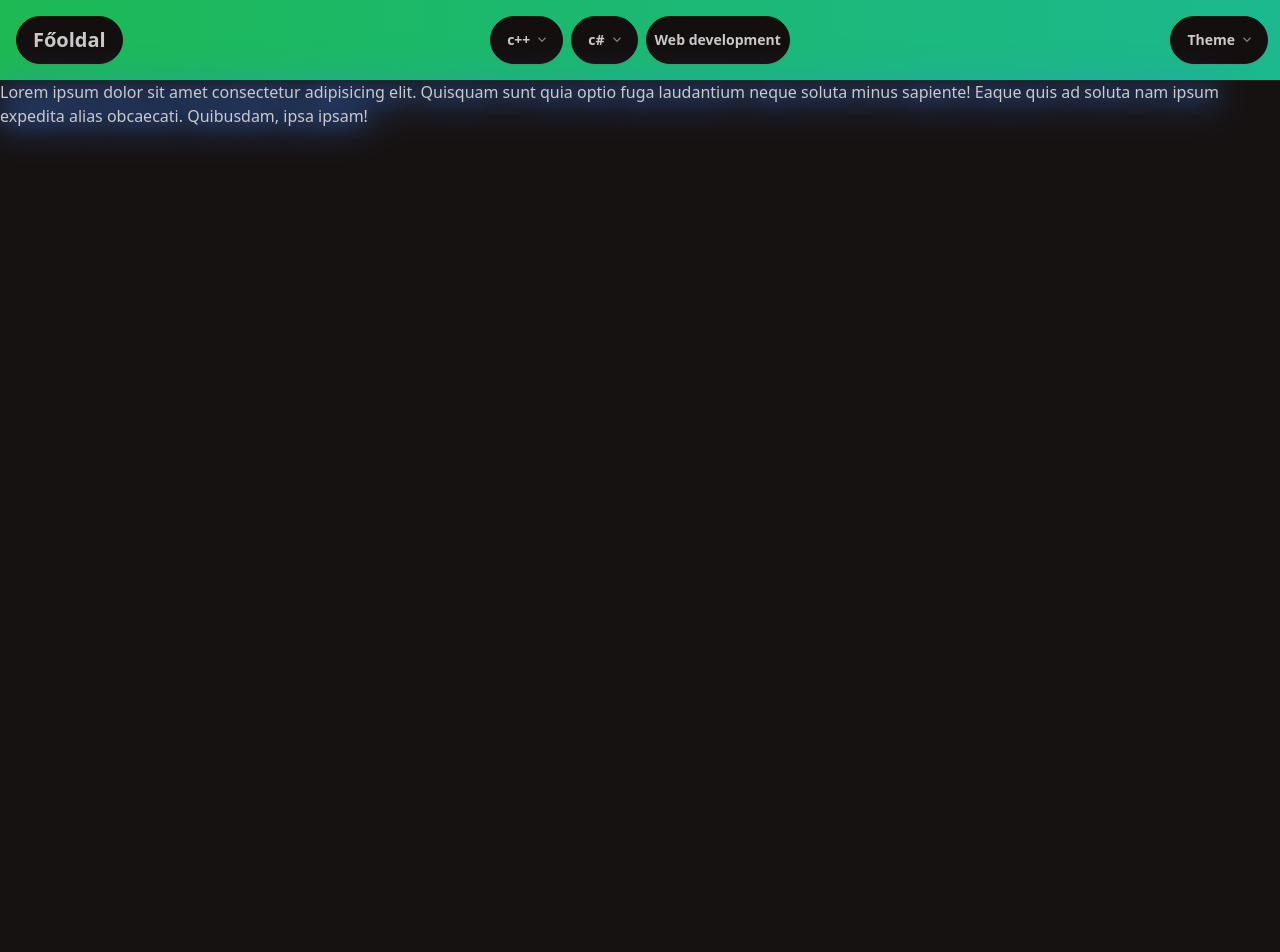
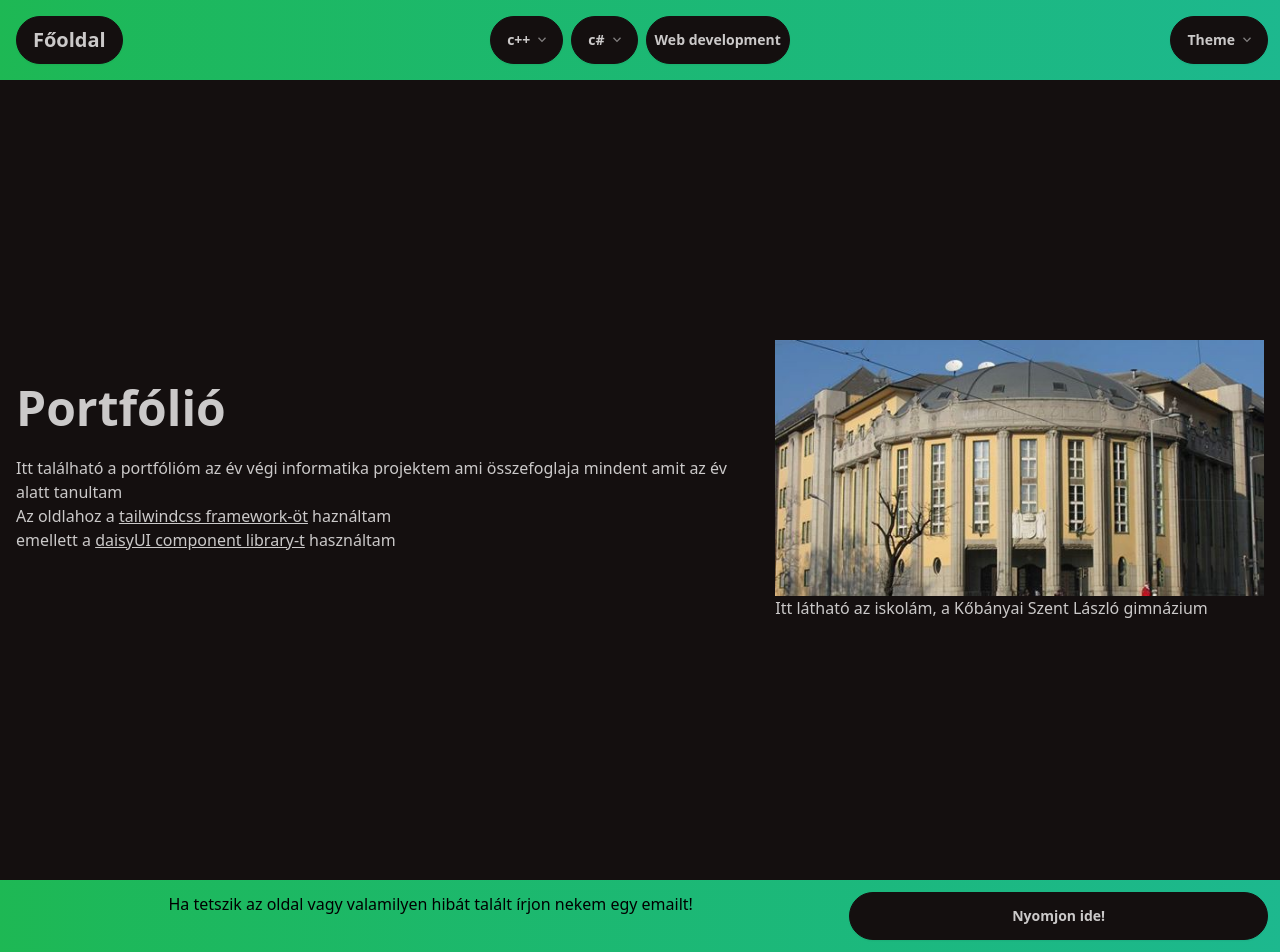
Before and after one commit to khun2/tailwind-webproj, a website: page index.html in a window 1280 px wide. Before the commit the page ends 800 px from the top, so only its background shows below. Drawn offline with Linux system fonts and the light colour scheme.

Commit message:
2024. jún. 3., hétfő, 14:10:28 CEST

```diff
--- a/index.html
+++ b/index.html
@@ -95,13 +95,29 @@
             </ul>
         </div>
     </nav>
-
     <main>
-        <span class="drop-shadow-glow shadow-blue-500">Lorem ipsum dolor sit amet consectetur adipisicing elit. Quisquam
-            sunt quia optio fuga laudantium neque soluta minus sapiente! Eaque quis ad soluta nam ipsum expedita alias
-            obcaecati. Quibusdam, ipsa ipsam!
-        </span>
+        <div class="hero min-h-screen bg-base-200">
+            <div class="hero-content flex-col lg:flex-row">
+                <div>
+                    <h1 class="text-5xl font-bold">Portfólió</h1>
+                    <p class="py-6">Itt található a portfólióm az év végi informatika projektem ami összefoglaja mindent
+                        amit az év alatt tanultam <br> Az oldlahoz a <a class="underline"
+                            href="https://tailwindcss.com/">tailwindcss framework-öt</a> haználtam <br> emellett a
+                        <a class="underline" href="https://daisyui.com/">daisyUI component library-t</a> használtam
+                    </p>
+                </div>
+                <figure>
+                    <img src="img/Szent-Laszlo-Gimnazium.jpg" alt="Egy kép a Kőbányai Szent László gimnáziumról">
+                    <figcaption>Itt látható az iskolám, a Kőbányai Szent László gimnázium</figcaption>
+                </figure>
+            </div>
+        </div>
     </main>
+    <footer class="grid grid-cols-3 bg-gradient-to-r from-primary to-secondary p-3">
+        <p class="col-span-2 text-center inline-block align-bottom text-primary-content">Ha tetszik az oldal vagy valamilyen hibát
+            talált írjon nekem egy emailt!</p>
+        <a href="mailto:kali.hunor.23f@szlgbp.hu" class="btn">Nyomjon ide!</a>
+    </footer>
 </body>
 
 </html>
```
Also changed, not shown: img/Szent-Laszlo-Gimnazium.jpg (added), output.css.
